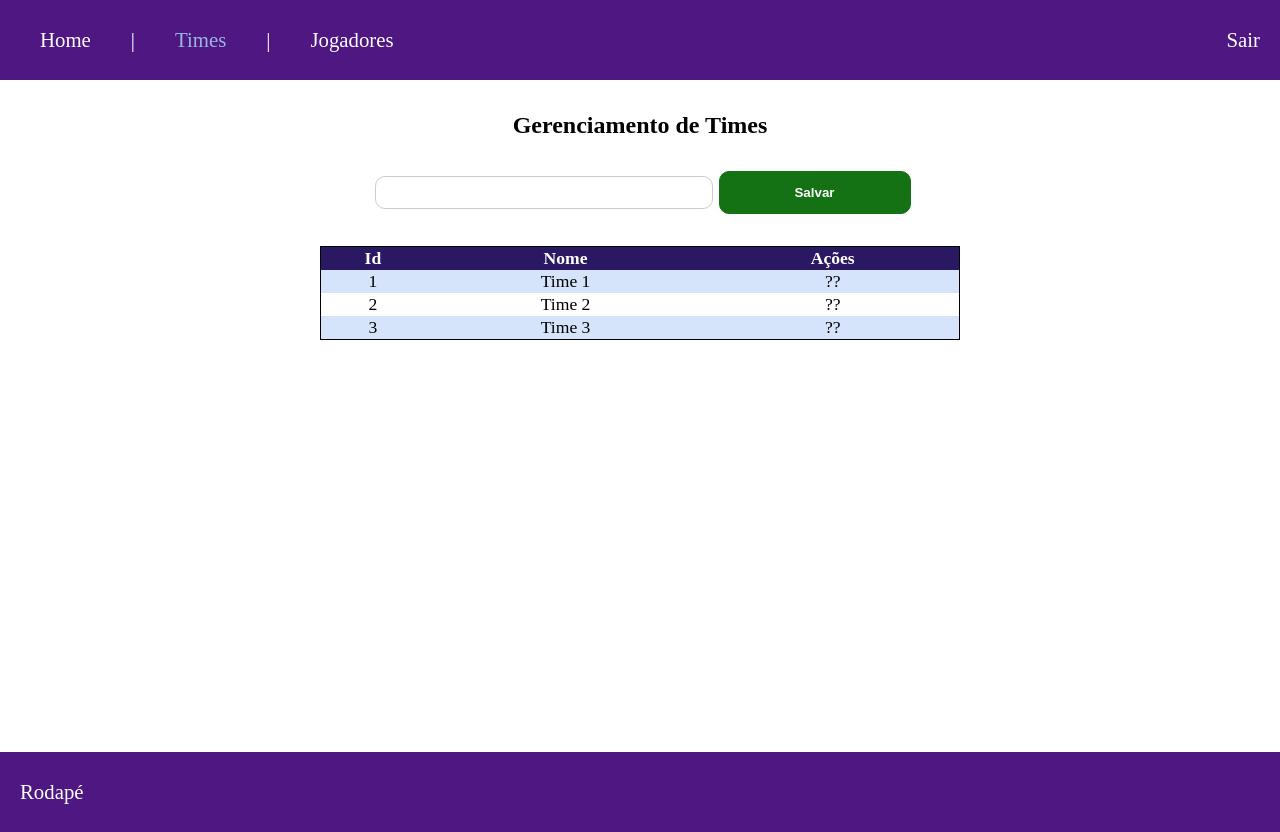
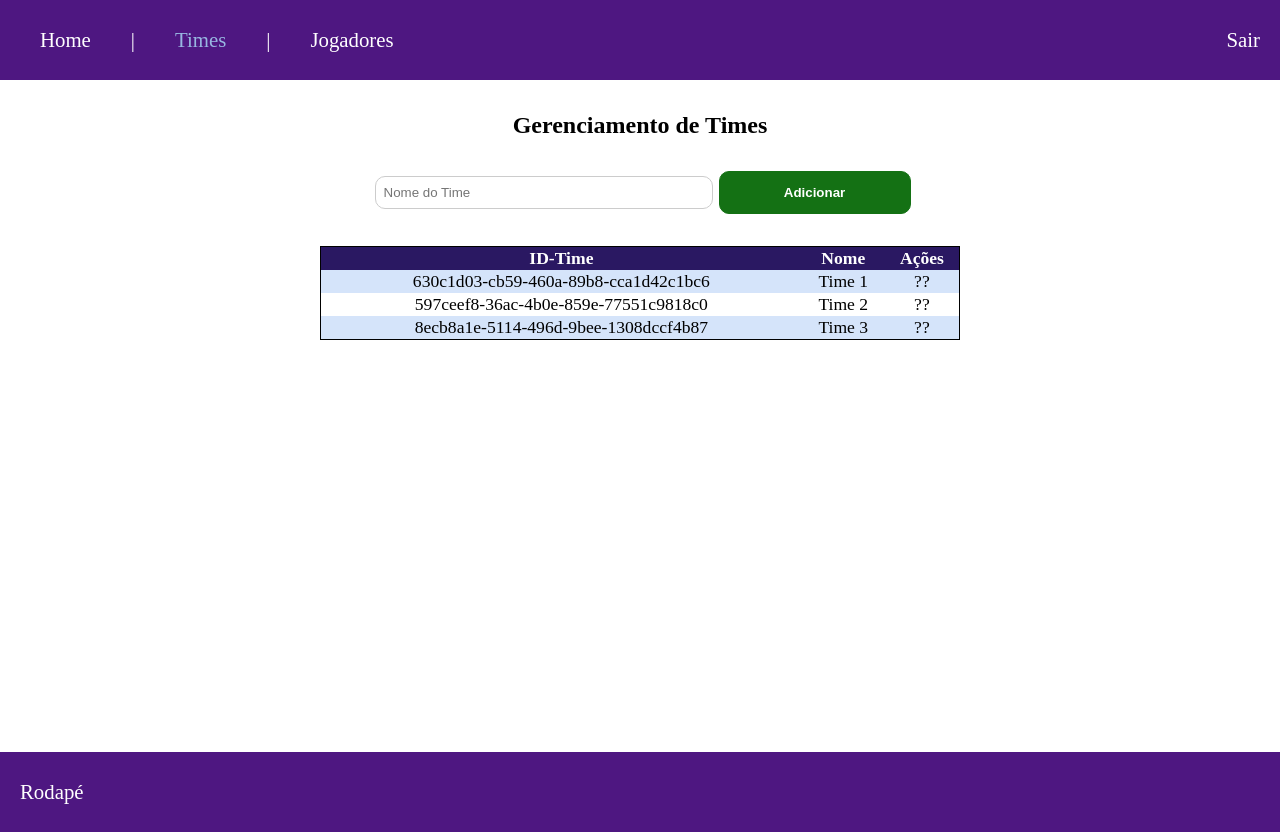
Before and after one commit to Ian-2INFO3/aula-bootcamp-teste, a Vue app: page /times in a window 1280 px wide. Built offline with nearby package versions, Linux system fonts and the light colour scheme.

Commit message:
Jogadores feito

```diff
--- a/package.json
+++ b/package.json
@@ -8,6 +8,7 @@
     "lint": "eslint . --ext .vue,.js,.jsx,.cjs,.mjs --fix --ignore-path .gitignore"
   },
   "dependencies": {
+    "uuid": "^8.3.2",
     "vue": "^3.2.33",
     "vue-router": "^4.0.15"
   },
--- a/src/assets/base.css
+++ b/src/assets/base.css
@@ -59,8 +59,15 @@ footer {
   padding-left: 20px;
 }
 
-.form-input input {
+.input-maior{
   width: 25%;
+  padding: 0.5rem;
+  border: 1px solid #ccc;
+  border-radius: 10px;
+  margin: 5px;
+}
+.input-menor {
+  width: 15%;
   padding: 0.5rem;
   border: 1px solid #ccc;
   border-radius: 10px;
--- a/src/views/HomeView.vue
+++ b/src/views/HomeView.vue
@@ -1,3 +1 @@
-<template>
-  <main>Bem Vindo</main>
-</template>
+<template>Página de times</template>
--- a/src/views/JogadoresView.vue
+++ b/src/views/JogadoresView.vue
@@ -1,13 +1,44 @@
 <script>
+import { v4 as uuidv4 } from "uuid";
 export default {
   data() {
     return {
       jogadores: [
-        { id: 1, nome: "Caio", timeid: "001", acao: "Atacante" },
-        { id: 2, nome: "Afonso", timeid: "002", acao: "Zagueiro" },
-        { id: 3, nome: "Pedro", timeid: "003", acao: "Goleiro" },
+        {
+          jogadorid: "7313422d-7fa3-403f-aa3c-a14d3196991b",
+          nome: "Caio",
+          timeid: "8ecb8a1e-5114-496d-9bee-1308dccf4b87",
+          acao: "Atacante",
+        },
+        {
+          novo_time: "",
+          jogadorid: "736c8f35-b5cf-43bf-a9ee-e4d8950ee0a5",
+          nome: "Afonso",
+          timeid: "597ceef8-36ac-4b0e-859e-77551c9818c0	",
+          acao: "Zagueiro",
+        },
+        {
+          jogadorid: "519d6a87-60c2-465a-aa2f-1b8d0ef079cf",
+          nome: "Pedro",
+          timeid: "630c1d03-cb59-460a-89b8-cca1d42c1bc6",
+          acao: "Goleiro",
+        },
       ],
+      novo_jogador: "",
     };
+  },
+  methods: {
+    salvar() {
+      const novo_idjogador = uuidv4();
+      const novo_idtime = uuidv4();
+      this.jogadores.push({
+        jogadorid: novo_idjogador,
+        timeid: novo_idtime,
+        nome: this.novo_jogador,
+        acao: "???",
+      });
+      this.novo_jogador = "";
+    },
   },
 };
 </script>
@@ -17,15 +48,20 @@ export default {
       <h2>Gerenciamento de Jogadores</h2>
     </div>
     <div class="form-input">
-      <input type="text" placeholder="Nome do Jogador" />
-      <input type="text" placeholder="Nome do time" />
-      <button>Salvar</button>
+      <input
+        v-model="novo_jogador"
+        type="text"
+        placeholder="Nome do Jogador"
+        class="input-maior"
+      />
+      <input type="text" placeholder="Id do Time" class="input-menor" />
+      <button @click="salvar">Salvar</button>
     </div>
     <div class="list-times">
       <table>
         <thead>
           <tr>
-            <th>Id</th>
+            <th>ID-Jogador</th>
             <th>Nome</th>
             <th>Time-Id</th>
             <th>Ações</th>
@@ -34,7 +70,7 @@ export default {
         <tbody>
           <tr v-for="jogador in jogadores" :key="jogador.id">
             <td>
-              {{ jogador.id }}
+              {{ jogador.jogadorid }}
             </td>
             <td>
               {{ jogador.nome }}
--- a/src/views/TimesView.vue
+++ b/src/views/TimesView.vue
@@ -1,13 +1,25 @@
 <script>
+import { v4 as uuidv4 } from "uuid";
 export default {
   data() {
     return {
       times: [
-        { id: 1, nome: "Time 1" },
-        { id: 2, nome: "Time 2" },
-        { id: 3, nome: "Time 3" },
+        { id: "630c1d03-cb59-460a-89b8-cca1d42c1bc6", nome: "Time 1" },
+        { id: "597ceef8-36ac-4b0e-859e-77551c9818c0", nome: "Time 2" },
+        { id: "8ecb8a1e-5114-496d-9bee-1308dccf4b87", nome: "Time 3" },
       ],
+      novo_time: "",
     };
+  },
+  methods: {
+    salvar() {
+      const novo_id = uuidv4();
+      this.times.push({
+        id: novo_id,
+        nome: this.novo_time,
+      });
+      this.novo_time = "";
+    },
   },
 };
 </script>
@@ -18,14 +30,19 @@ export default {
       <h2>Gerenciamento de Times</h2>
     </div>
     <div class="form-input">
-      <input type="text" />
-      <button>Salvar</button>
+      <input
+        v-model="novo_time"
+        type="text"
+        placeholder="Nome do Time"
+        class="input-maior"
+      />
+      <button @click="salvar">Adicionar</button>
     </div>
     <div class="list-times">
       <table>
         <thead>
           <tr>
-            <th>Id</th>
+            <th>ID-Time</th>
             <th>Nome</th>
             <th>Ações</th>
           </tr>
```
Also changed, not shown: 1 other file (tests, documents, lock files or other folders).
